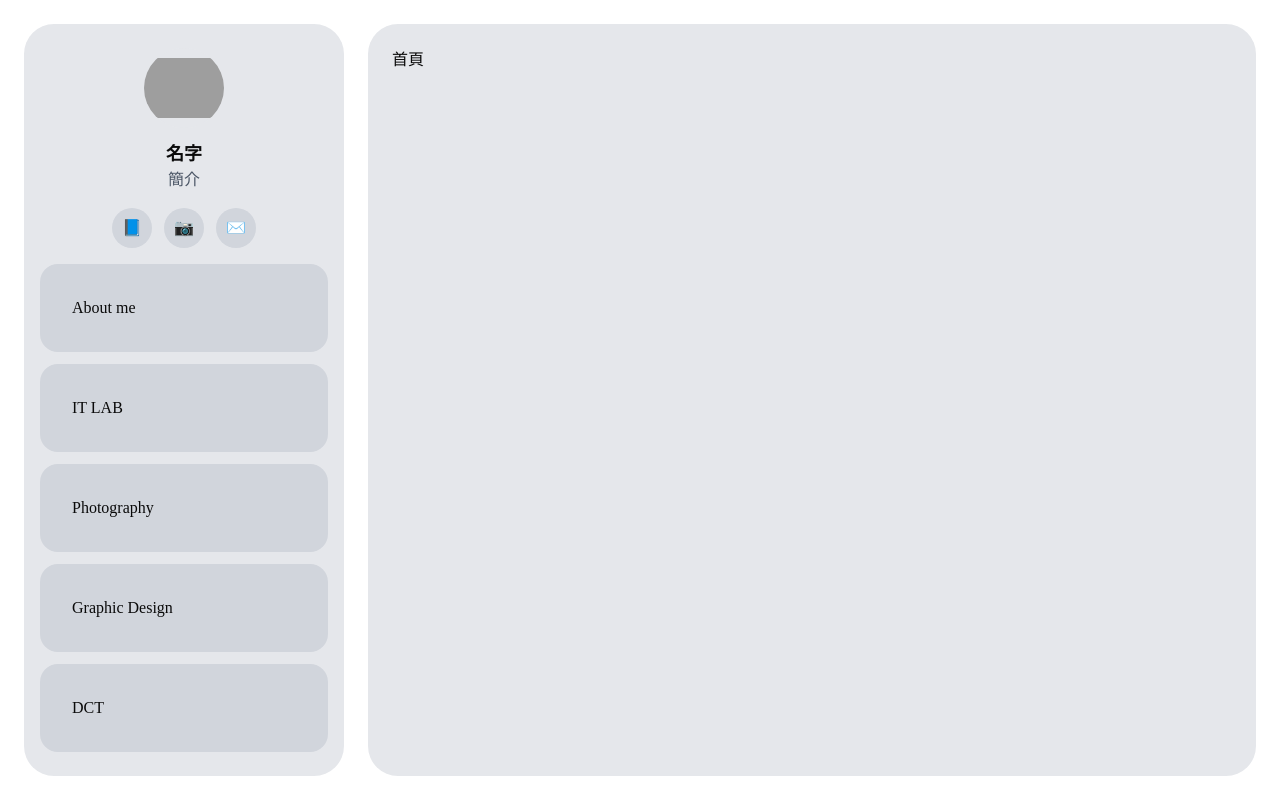
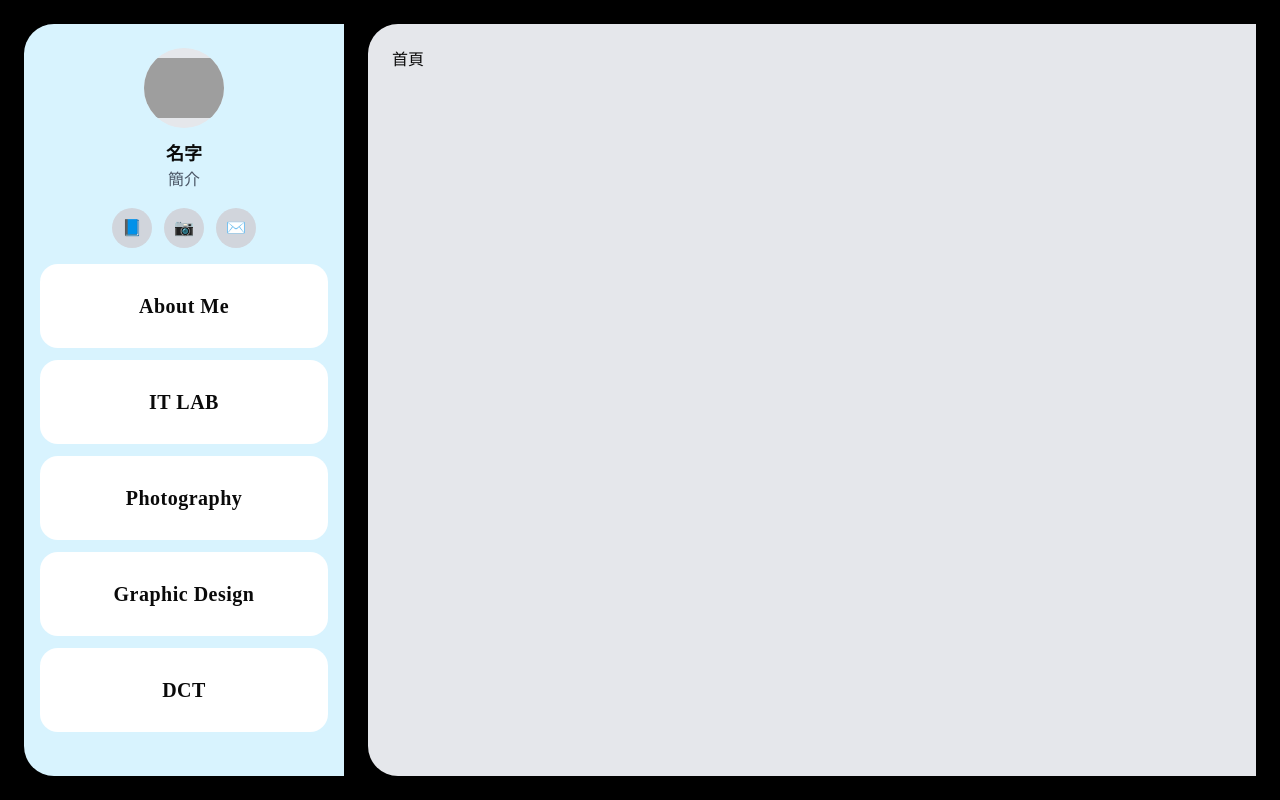
Before and after one commit to tinahung427-lian/1142_web_113102053_HW1, a Next.js app: page / in a window 1280 px wide. Built offline with nearby package versions, Linux system fonts and the light colour scheme; grey boxes are pictures that could not be loaded.

Commit message:
feat: HW1

```diff
--- a/app/globals.css
+++ b/app/globals.css
@@ -7,7 +7,7 @@
 /* Slight global polish; most styling via Tailwind utilities. */
 :root {
   color-scheme: light;
-  --background: oklch(1 0 0);
+  --background: #000000;
   --foreground: oklch(0.145 0 0);
   --card: oklch(1 0 0);
   --card-foreground: oklch(0.145 0 0);
@@ -47,7 +47,7 @@ body {
 }
 
 body {
-  background: #fff;
+  background: #000000;
 }
 
 ::selection {
--- a/app/layout.tsx
+++ b/app/layout.tsx
@@ -32,7 +32,7 @@ export default function RootLayout({
       <body className="min-h-screen bg-black p-6">
         <div className="flex gap-6 h-[calc(100vh-48px)]">
           {/* 左邊 */}
-          <div className="bg-gray-200 w-[320px] h-full p-4 rounded-[30px] overflow-y-auto">
+          <div className="bg-[#d8f3fe] w-[320px] h-full p-4 rounded-l-[30px] rounded-r-none overflow-y-auto">
             <div className="flex justify-center items-center w-full mt-2">
               <div className="bg-gray-200 w-[80px] h-[80px] rounded-full overflow-hidden flex justify-center items-center">
                 <Image src="/cat.png" alt="cat" width={80} height={80} />
@@ -66,30 +66,30 @@ export default function RootLayout({
             </div>
 
             <div className="flex flex-col gap-3">
-              <Link href="/about" className="block bg-gray-300 p-8 rounded-2xl">
-                About me
+              <Link href="/about" className="text-center block bg-white p-7 rounded-2xl font-bold text-xl tracking-wide hover:scale-105 transition">
+                About Me
               </Link>
 
-              <Link href="/it-lab" className="block bg-gray-300 p-8 rounded-2xl">
+              <Link href="/it-lab" className="text-center block bg-white p-7 rounded-2xl font-bold text-xl tracking-wide hover:scale-105 transition">
                 IT LAB
               </Link>
 
-              <Link href="/photography" className="block bg-gray-300 p-8 rounded-2xl">
+              <Link href="/photography" className="text-center block bg-white p-7 rounded-2xl font-bold text-xl tracking-wide hover:scale-105 transition">
                 Photography
               </Link>
 
-              <Link href="/graphic-design" className="block bg-gray-300 p-8 rounded-2xl">
+              <Link href="/graphic-design" className="text-center block bg-white p-7 rounded-2xl font-bold text-xl tracking-wide hover:scale-105 transition">
                 Graphic Design
               </Link>
 
-              <Link href="/dct" className="block bg-gray-300 p-8 rounded-2xl">
+              <Link href="/dct" className="text-center block bg-white p-7 rounded-2xl font-bold text-xl tracking-wide hover:scale-105 transition">
                 DCT
               </Link>
             </div>
           </div>
 
           {/* 右邊 */}
-          <div className="bg-gray-200 flex-1 h-full rounded-[30px] overflow-y-auto p-6">
+          <div className="bg-gray-200 flex-1 h-full rounded-l-[30px] rounded-r-none overflow-y-auto p-6">
             {children}
           </div>
         </div>
```
